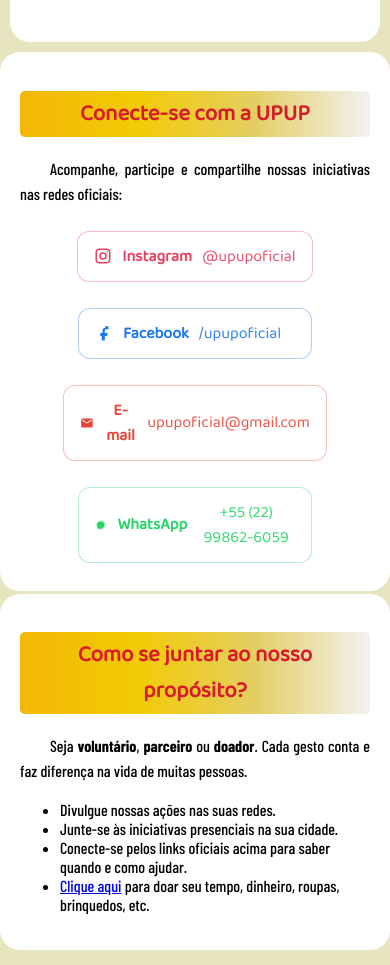
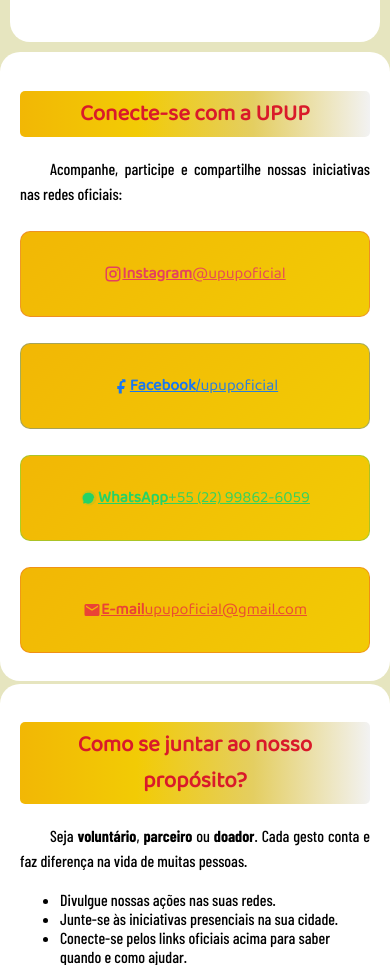
Before and after one commit to mspcris/upup, a PHP site: page /doeparaupup.html in a window 390 px wide. Shown: the part 1958-2923 px from the top of the page. Run offline with PHP 8.4, Linux system fonts and the light colour scheme; some web fonts are replaced.

Commit message:
Alinhando botoes de R Social

```diff
--- a/css/style.css
+++ b/css/style.css
@@ -787,14 +787,31 @@
 #        BOTÕES DE REDES (CTA SOCIAIS)         #
 #                                              #
 ********************************************/
-.cta {
+
+
+
+
+
+
+
+
+
+
+
+/* .cta {
   display: flex;
   gap: 12px;
   flex-wrap: wrap;
+} */
+ .cta {
+  display: flex;
+  justify-content: center;
+  flex-wrap: wrap;   /* permite quebrar no mobile */
+  gap: 15px;
 }
 
 /* Base neutra */
-.cta a.btn {
+/* .cta a.btn {
   display: inline-flex; align-items: center; gap: 10px;
   padding: 12px 16px; border-radius: 12px;
   border: 1px solid #d9dde3;
@@ -802,6 +819,16 @@
   color: #1f2937;
   text-decoration: none;
   transition: background .2s, color .2s, border-color .2s;
+} */
+
+.cta a.btn {
+  flex: 0 1 220px;   /* todos terão a mesma largura */
+  text-align: center;
+  display: flex;
+  justify-content: center;
+  align-items: center;
+  height: 60px;      /* altura uniforme */
+  font-size: 1rem;
 }
 .cta a.btn:hover { background: rgba(0,0,0,.04); }
 
@@ -909,6 +936,7 @@
 #                                              #
 #               RESPONSIVIDADE                 #
 #                                              #
+#    Mobile: botões ocupam toda a largura      #                                        #
 ********************************************/
 @media (max-width: 768px) {
   #h1_reader { font-size: 2em; }
@@ -934,8 +962,13 @@
     margin: 10px;
     padding: 15px;
   }
+
+
+  .cta a.btn {
+    flex: 1 1 100%;
+    max-width: 100%;
+  }
 }
-
 
 /********************************************
 #                                              #
--- a/doeparaupup.html
+++ b/doeparaupup.html
@@ -87,8 +87,7 @@
 
     <p>Pix Copia e Cola:</p>
     <p id="pixCopyPaste" style="word-break: break-all; background:#f9f9f9; padding:8px; border-radius:6px;">
-                00020126430014br.gov.bcb.pix0114482115130001780203Pix5204000053039865802BR5923UNIDOS POR UM
-                PROPOSITO6014RIO DE JANEIRO62290525ORStQ4lype1d7FthMjQ4wBEU76304184F
+      00020126430014br.gov.bcb.pix0114482115130001780203Pix5204000053039865802BR5923UNIDOS POR UM PROPOSITO6014RIO DE JANEIRO62290525ORStQ4lype1d7FthMjQ4wBEU76304184F
     </p>
     <button class="btn btn-pix" onclick="copyText('pixCopyPaste')">📋 Copiar Pix Copia e Cola</button>
 
@@ -161,18 +160,6 @@
                 <strong>Facebook</strong> <span class="pill">/upupoficial</span>
             </a>
 
-
-            <a class="btn btn--mail"
-                href="mailto:upupoficial@gmail.com?subject=Contato%20via%20site%20UPUP&body=Ol%C3%A1%2C%20UPUP!%20Vim%20pelo%20site%20e%20gostaria%20de..."
-                rel="noopener" aria-label="E-mail da UPUP">
-                <svg width="18" height="18" viewBox="0 0 24 24" aria-hidden="true">
-                    <path fill="currentColor"
-                        d="M20 4H4a2 2 0 0 0-2 2v12a2 2 0 0 0 2 2h16a2 2 0 0 0 2-2V6a2 2 0 0 0-2-2Zm0 4-8 5L4 8V6l8 5 8-5v2Z" />
-                </svg>
-                <strong>E-mail</strong> <span class="pill">upupoficial@gmail.com</span>
-            </a>
-
-
             <a class="btn btn--wa"
                 href="https://wa.me/5522998626059?text=Ol%C3%A1%20UPUP!%20Vim%20pelo%20site%20e%20quero%20ajudar."
                 target="_blank" rel="noopener">
@@ -183,7 +170,15 @@
                 </svg>
                 <strong>WhatsApp</strong> <span class="pill">+55 (22) 99862-6059</span>
             </a>
-
+            <a class="btn btn--mail"
+                href="mailto:upupoficial@gmail.com?subject=Contato%20via%20site%20UPUP&body=Ol%C3%A1%2C%20UPUP!%20Vim%20pelo%20site%20e%20gostaria%20de..."
+                rel="noopener" aria-label="E-mail da UPUP">
+                <svg width="18" height="18" viewBox="0 0 24 24" aria-hidden="true">
+                    <path fill="currentColor"
+                        d="M20 4H4a2 2 0 0 0-2 2v12a2 2 0 0 0 2 2h16a2 2 0 0 0 2-2V6a2 2 0 0 0-2-2Zm0 4-8 5L4 8V6l8 5 8-5v2Z" />
+                </svg>
+                <strong>E-mail</strong> <span class="pill">upupoficial@gmail.com</span>
+            </a>
 
         </div>
     </section>
```
Lines whose indentation alone changed are shown as unchanged.
